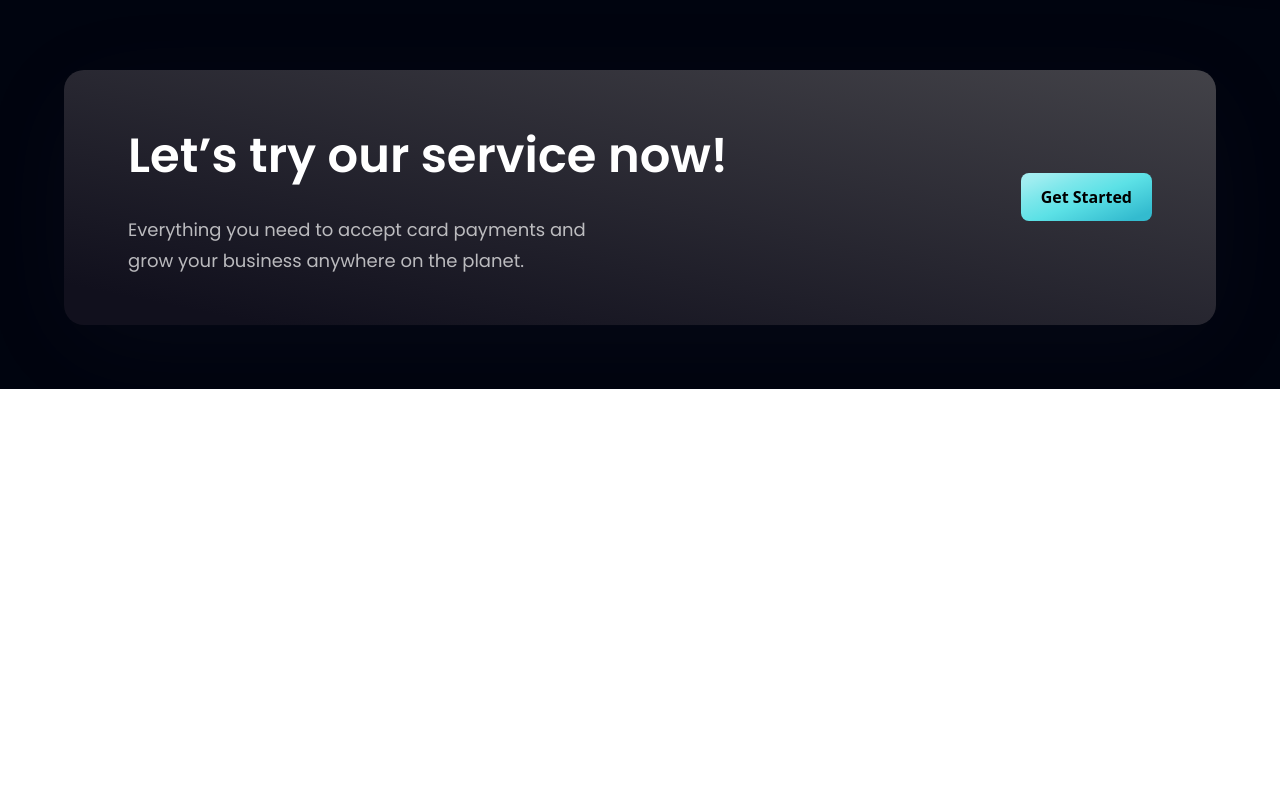
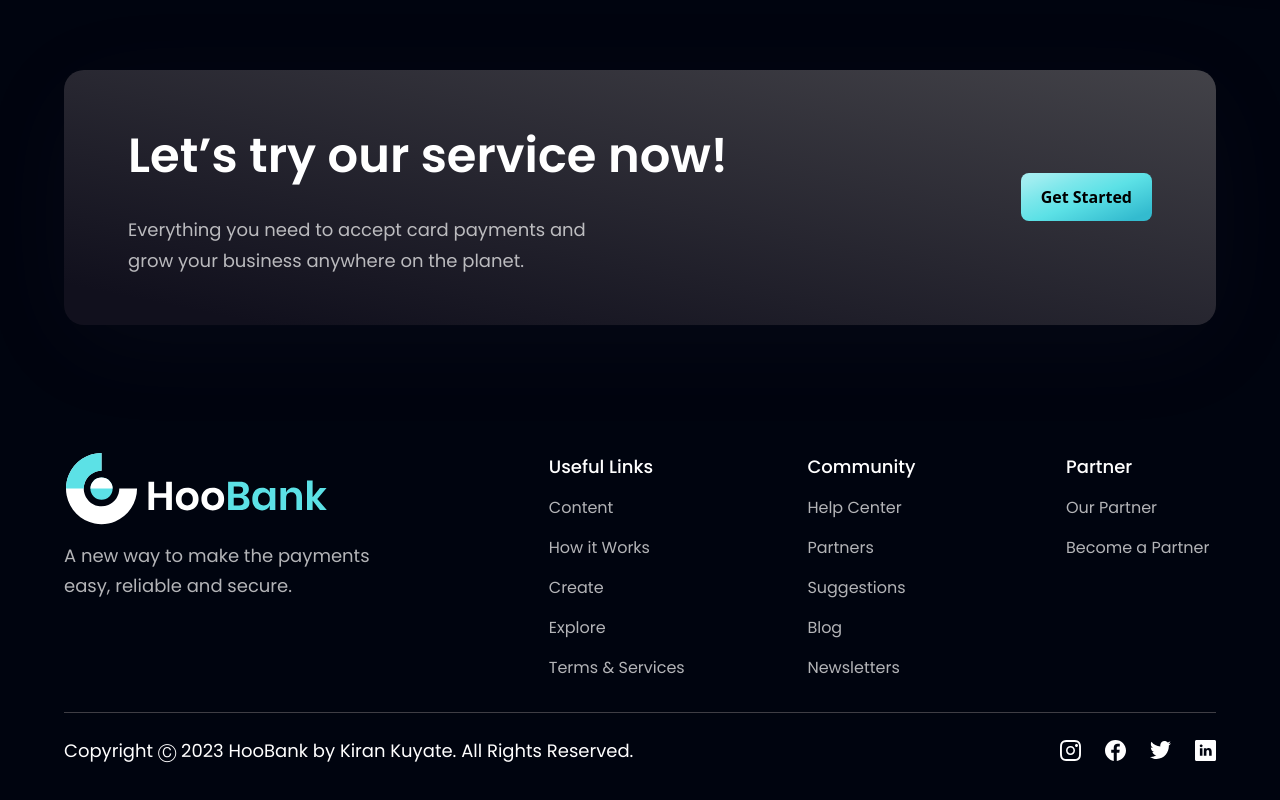
Before and after one commit to kirankuyate2157/morden-bank-app, a React (Vite) app: page / in a window 1280 px wide. Shown: the part 3962-4762 px from the top of the page. Before the commit the page ends 4351 px from the top, so only its background shows below. Built offline with nearby package versions, Linux system fonts and the light colour scheme.

Commit message:
footer added  and some other changes

```diff
--- a/src/App.jsx
+++ b/src/App.jsx
@@ -4,6 +4,7 @@ import CardDeals from "./components/CardDeals";
 import Clients from "./components/Clients";
 import CTA from "./components/CTA";
 import Features from "./components/Features";
+import Footer from "./components/Footer";
 import Hero from "./components/Hero";
 import Navbar from "./components/Navbar";
 import Stats from "./components/Stats";
@@ -32,6 +33,7 @@ const App = () => {
         <Termonials />
         <Clients />
         <CTA />
+        <Footer />
       </div>
     </div>
   );
--- a/src/components/Billing.jsx
+++ b/src/components/Billing.jsx
@@ -5,7 +5,7 @@ import styles, { layout } from "../styles";
 const Billing = () => {
   return (
     <>
-      <section className={`${layout.section} `}>
+      <section className={`${layout.section}  `} id="product">
         <div className={`${layout.sectionImg} `}>
           <img
             src={bill}
--- a/src/components/CardDeals.jsx
+++ b/src/components/CardDeals.jsx
@@ -3,7 +3,7 @@ import { card } from "../assets";
 import styles, { layout } from "../styles";
 const CardDeals = () => {
   return (
-    <section id="features" className={layout.sectionReverse}>
+    <section id="Solution" className={layout.sectionReverse}>
       <div className={layout.sectionInfo}>
         <h1 className={`${styles.heading2}`}>
           Find a better card deal <br className="sm:block hidden" />
--- /dev/null
+++ b/src/components/Footer.jsx
@@ -0,0 +1,67 @@
+import styles from "../styles";
+import { logo } from "../assets";
+import { footerLinks, socialMedia } from "../constants";
+
+const Footer = () => (
+  <section className={`${styles.flexCenter} ${styles.paddingY} flex-col`}>
+    <div className={`${styles.flexStart} md:flex-row flex-col mb-8 w-full`}>
+      <div className="flex-[1] flex flex-col justify-start mr-10">
+        <img
+          src={logo}
+          alt="hoobank"
+          className="w-[266px] h-[72.14px] object-contain"
+        />
+        <p className={`${styles.paragraph} mt-4 max-w-[312px]`}>
+          A new way to make the payments easy, reliable and secure.
+        </p>
+      </div>
+
+      <div className="flex-[1.5] w-full flex flex-row justify-between flex-wrap md:mt-0 mt-10">
+        {footerLinks.map((footerlink) => (
+          <div
+            key={footerlink.title}
+            className={`flex flex-col ss:my-0 my-4 min-w-[150px]`}
+          >
+            <h4 className="font-poppins font-medium text-[18px] leading-[27px] text-white">
+              {footerlink.title}
+            </h4>
+            <ul className="list-none mt-4">
+              {footerlink.links.map((link, index) => (
+                <li
+                  key={link.name}
+                  className={`font-poppins font-normal text-[16px] leading-[24px] text-dimWhite hover:text-secondary cursor-pointer ${
+                    index !== footerlink.links.length - 1 ? "mb-4" : "mb-0"
+                  }`}
+                >
+                  {link.name}
+                </li>
+              ))}
+            </ul>
+          </div>
+        ))}
+      </div>
+    </div>
+
+    <div className="w-full flex justify-between items-center md:flex-row flex-col pt-6 border-t-[1px] border-t-[#3F3E45]">
+      <p className="font-poppins font-normal text-center text-[18px] leading-[27px] text-white">
+        Copyright Ⓒ 2023 HooBank by Kiran Kuyate. All Rights Reserved.
+      </p>
+
+      <div className="flex flex-row md:mt-0 mt-6">
+        {socialMedia.map((social, index) => (
+          <img
+            key={social.id}
+            src={social.icon}
+            alt={social.id}
+            className={`w-[21px] h-[21px] object-contain cursor-pointer ${
+              index !== socialMedia.length - 1 ? "mr-6" : "mr-0"
+            }`}
+            onClick={() => window.open(social.link)}
+          />
+        ))}
+      </div>
+    </div>
+  </section>
+);
+
+export default Footer;
--- a/src/components/Navbar.jsx
+++ b/src/components/Navbar.jsx
@@ -46,7 +46,9 @@ const Navbar = () => {
                   className={`font-poppins font-medium cursor-pointer text-[16px] ${
                     active === nav.title ? "text-white" : "text-dimWhite"
                   } ${index === navLinks.length - 1 ? "mb-0" : "mb-4"}`}
-                  onClick={() => setActive(nav.title)}
+                  onClick={
+                    (() => setActive(nav.title), () => setToggle(!toggle))
+                  }
                 >
                   <a href={`#${nav.id}`}>{nav.title}</a>
                 </li>
--- a/src/constants/index.js
+++ b/src/constants/index.js
@@ -173,22 +173,22 @@ export const socialMedia = [
   {
     id: "social-media-1",
     icon: instagram,
-    link: "https://www.instagram.com/",
+    link: "https://instagram.com/_kiran_2157",
   },
   {
     id: "social-media-2",
     icon: facebook,
-    link: "https://www.facebook.com/",
+    link: "https://fb.com/kiran%20kuyate",
   },
   {
     id: "social-media-3",
     icon: twitter,
-    link: "https://www.twitter.com/",
+    link: "https://twitter.com/kuyatekiran",
   },
   {
     id: "social-media-4",
     icon: linkedin,
-    link: "https://www.linkedin.com/",
+    link: "https://linkedin.com/in/kirankuyate",
   },
 ];
 
```
